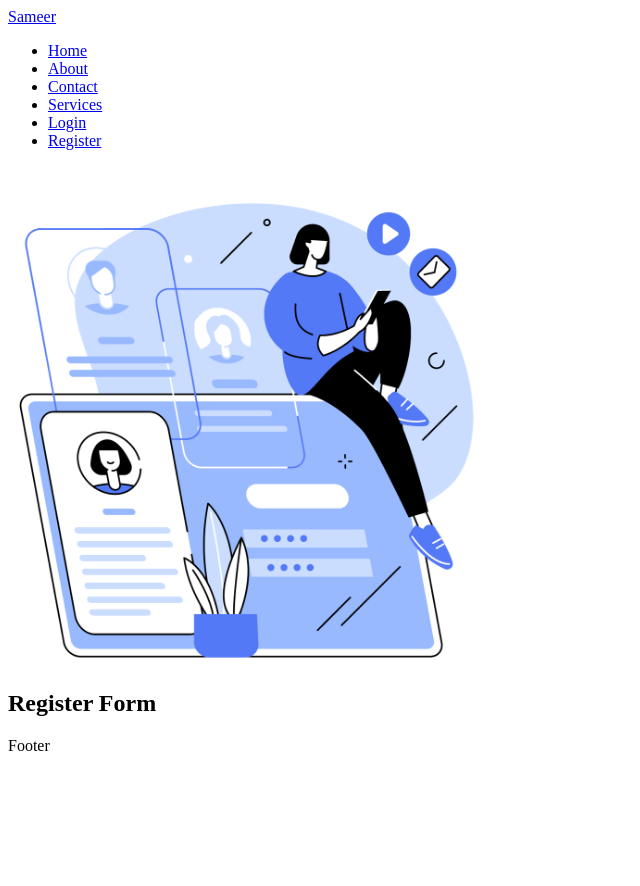
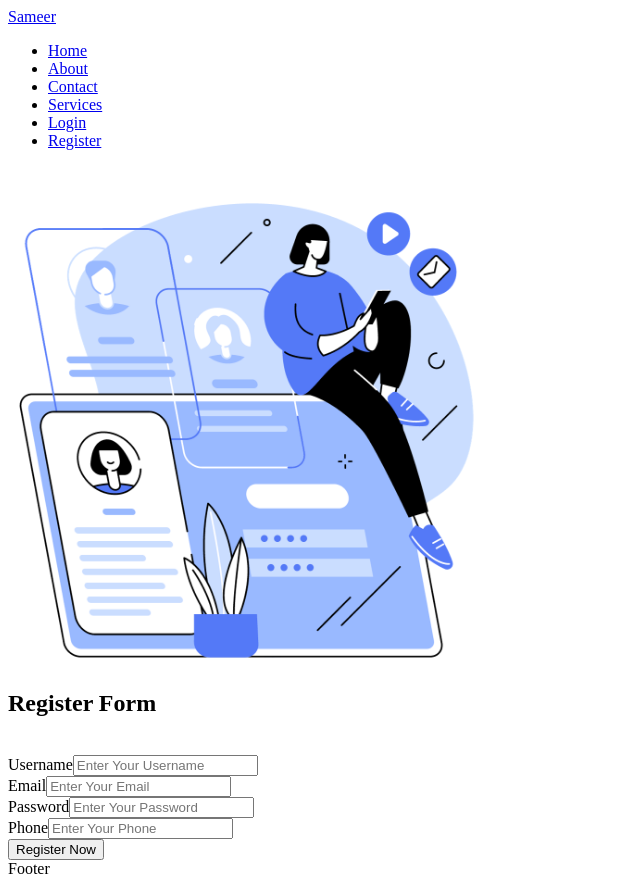
Before and after one commit to sameersattar123/Admin_Panel, a React (Vite) app in the folder Frontend/: page /register in a window 1280 px wide. Shown: the whole page, without its empty margins (0-640 px from the left). Before the commit the page ends 800 px from the top, so only its background shows below. Built offline with nearby package versions, Linux system fonts and the light colour scheme.

Commit message:
register page

```diff
--- a/Frontend/src/Pages/Register.jsx
+++ b/Frontend/src/Pages/Register.jsx
@@ -1,6 +1,28 @@
-import React from 'react'
+import React, { useState } from "react";
 
 const Register = () => {
+  const [user, setUser] = useState({
+    username: "",
+    email: "",
+    password: "",
+    phone: "",
+  });
+
+  const handleInput = (e) => {
+    let name = e.target.name;
+    let value = e.target.value;
+
+    setUser({
+      ...user,
+      [name]: value,
+    });
+  };
+
+  const handleSubmit = (e) => {
+    e.preventDefault();
+    console.log(user);
+  };
+
   return (
     <>
       <section>
@@ -8,17 +30,78 @@ const Register = () => {
           <div className="section-registration">
             <div className="container grid grid-two-cols">
               <div className="registration-image">
-              <img src='/images/register.png' width={500} height={500} alt='' />
+                <img
+                  src="/images/register.png"
+                  width={500}
+                  height={500}
+                  alt=""
+                />
               </div>
               <div className="">
-              <h1 className=''>Register Form</h1>
+                <h1 className="">Register Form</h1>
+                <br />
+                <form action="" onSubmit={handleSubmit}>
+                  <div className="">
+                    <label htmlFor="username">Username</label>
+                    <input
+                      required
+                      autoComplete="off"
+                      type="text"
+                      placeholder="Enter Your Username"
+                      name="username"
+                      id="username"
+                      value={user.username}
+                      onChange={handleInput}
+                    />
+                  </div>
+                  <div className="">
+                    <label htmlFor="email">Email</label>
+                    <input
+                      required
+                      autoComplete="off"
+                      type="email"
+                      placeholder="Enter Your Email"
+                      name="email"
+                      id="email"
+                      value={user.email}
+                      onChange={handleInput}
+                    />
+                  </div>
+                  <div className="">
+                    <label htmlFor="password">Password</label>
+                    <input
+                      required
+                      autoComplete="off"
+                      type="password"
+                      placeholder="Enter Your Password"
+                      name="password"
+                      id="password"
+                      value={user.password}
+                      onChange={handleInput}
+                    />
+                  </div>
+                  <div className="">
+                    <label htmlFor="phone">Phone</label>
+                    <input
+                      required
+                      autoComplete="off"
+                      type="number"
+                      placeholder="Enter Your Phone"
+                      name="phone"
+                      id="phone"
+                      value={user.phone}
+                      onChange={handleInput}
+                    />
+                  </div>
+                  <button className="btn btn-submit">Register Now</button>
+                </form>
               </div>
             </div>
           </div>
         </main>
       </section>
     </>
-  )
-}
+  );
+};
 
-export default Register
+export default Register;
```
Lines whose indentation alone changed are shown as unchanged.
